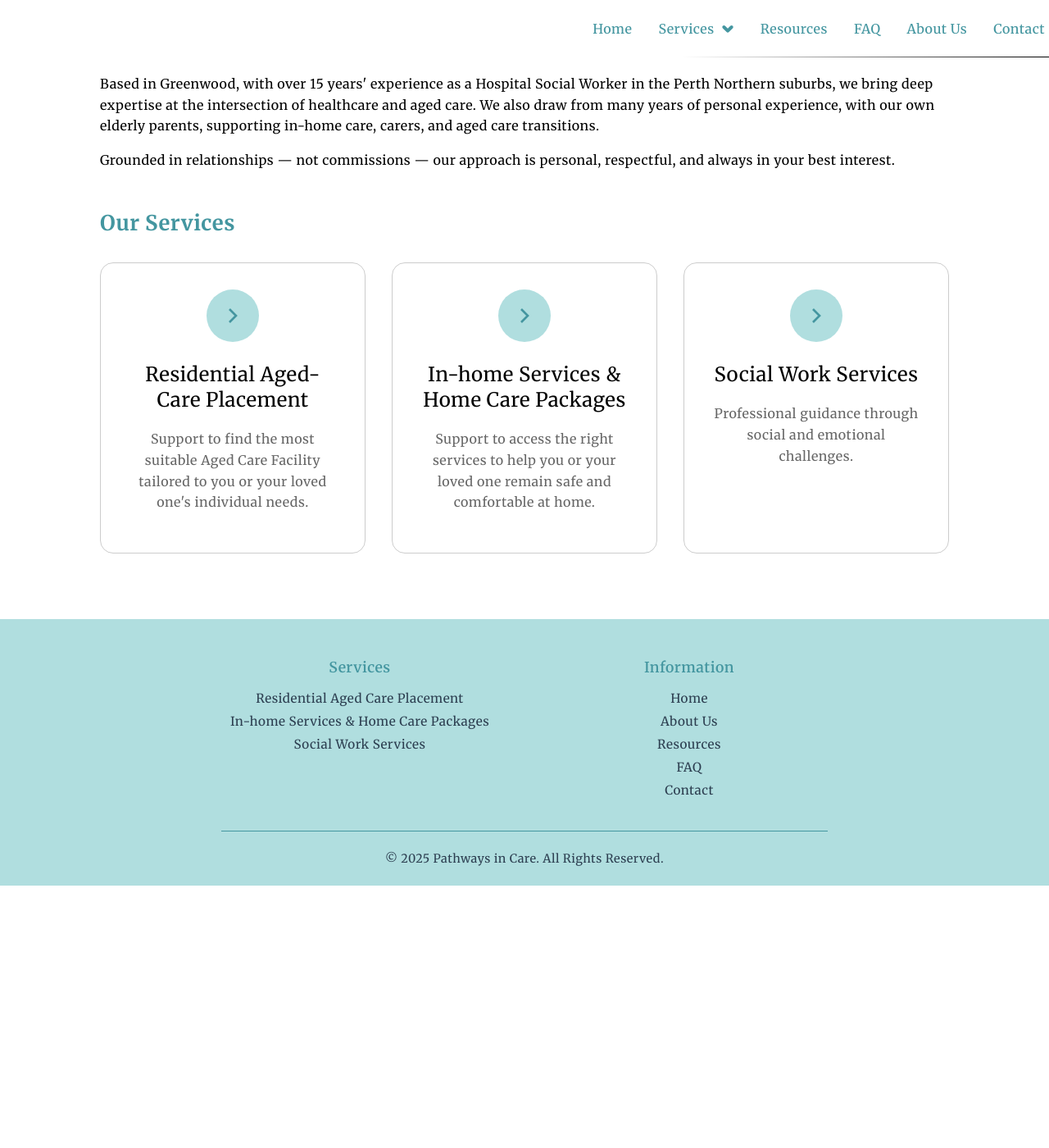
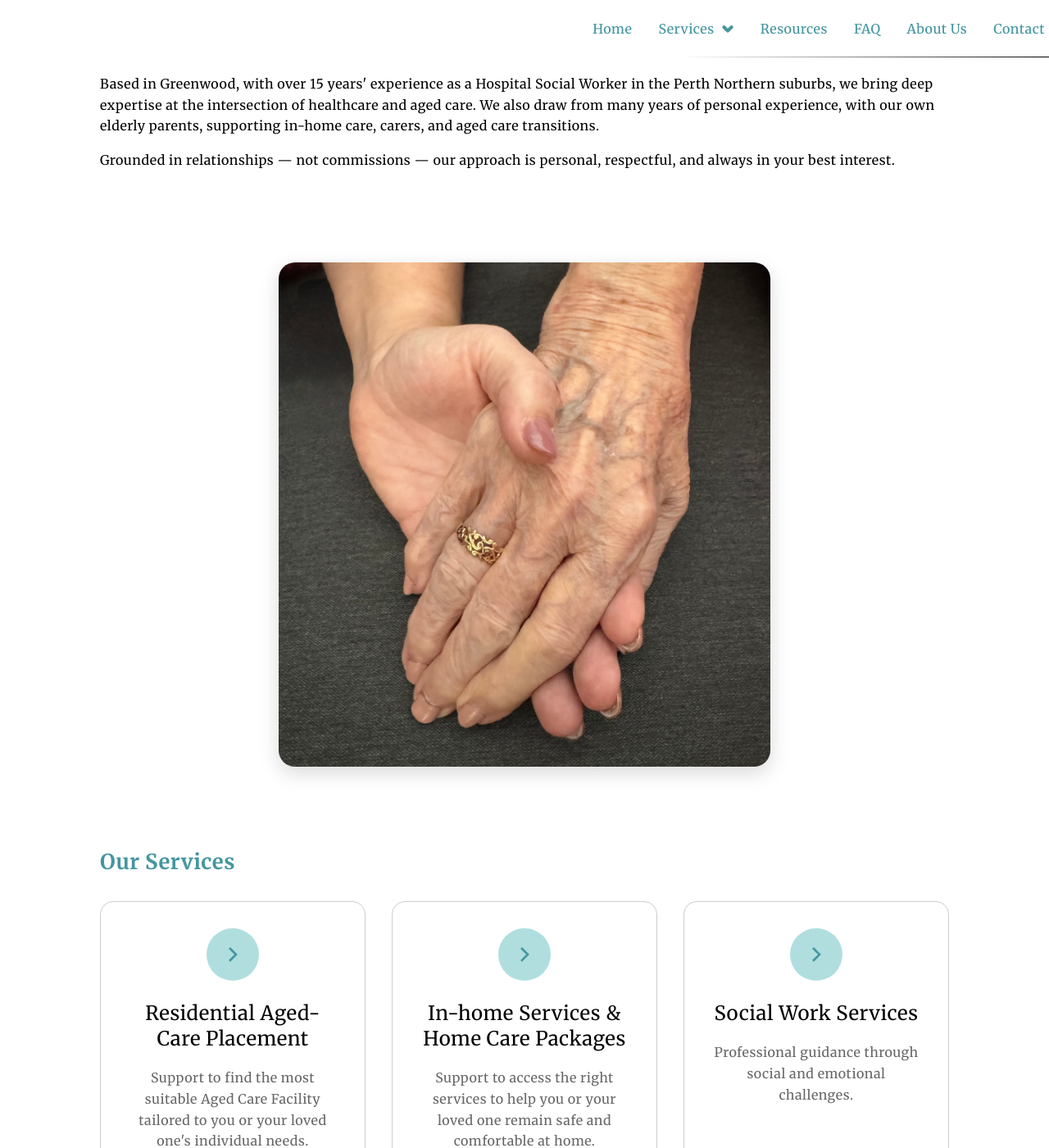
Before and after one commit to dmholyday/pathwaysincare-web, a Jekyll site: the page built from index.html, in a window 1280 px wide and 1400 px high, scrolled down 620 px. Shown: the whole window at 82% size. Built offline with Jekyll 4.4.1, drawn with Linux system fonts in a browser that asks for light colours; before the commit the page ends 1700 px from its top, so only the background shows below that.

Commit message:
Add hands photo above Our Services section
- Add caring hands image above Our Services section on homepage
- Include responsive styling with rounded corners (20px desktop, 15px mobile)
- Add subtle shadow and hover effects for enhanced visual appeal
- Ensure proper image optimization with lazy loading

🤖 Generated with [Claude Code](https://claude.ai/code)

Co-Authored-By: Claude <noreply@anthropic.com>

```diff
--- a/assets/style.css
+++ b/assets/style.css
@@ -1423,3 +1423,41 @@ button {
         height: 20px;
     }
 }
+
+/* Image Section Styles */
+.image-section {
+    display: flex;
+    justify-content: center;
+    align-items: center;
+    padding: 3rem 2rem;
+    margin: 2rem auto;
+    max-width: 1100px;
+}
+
+.hands-image {
+    max-width: 600px;
+    width: 100%;
+}
+
+.hands-image img {
+    width: 100%;
+    height: auto;
+    border-radius: 20px;
+    box-shadow: 0 8px 25px rgba(0, 0, 0, 0.15);
+    transition: transform 0.3s ease, box-shadow 0.3s ease;
+}
+
+.hands-image img:hover {
+    transform: translateY(-5px);
+    box-shadow: 0 12px 35px rgba(0, 0, 0, 0.2);
+}
+
+@media (max-width: 768px) {
+    .hands-image {
+        max-width: 100%;
+    }
+
+    .hands-image img {
+        border-radius: 15px;
+    }
+}
--- a/index.html
+++ b/index.html
@@ -20,6 +20,12 @@ title: Home
       experience, with our own elderly parents, supporting in-home care, carers, and aged care transitions.</p>
     <p>Grounded in relationships — not commissions — our approach is personal, respectful, and always in your best
       interest.</p>
+  </div>
+</section>
+
+<section class="image-section section">
+  <div class="hands-image">
+    <img src="/assets/images/hands_photo.jpg" alt="Caring hands representing support and guidance" loading="lazy">
   </div>
 </section>
 
```
Also changed, not shown: assets/images/hands_photo.jpg (added).
